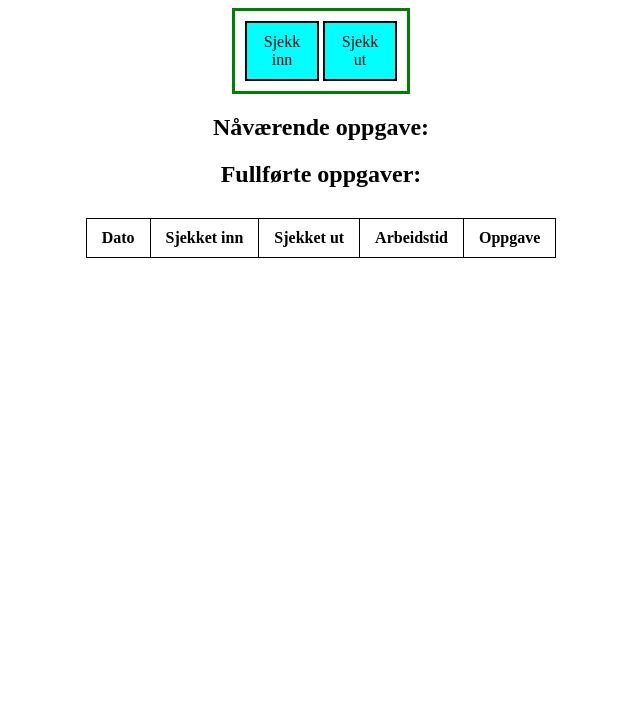
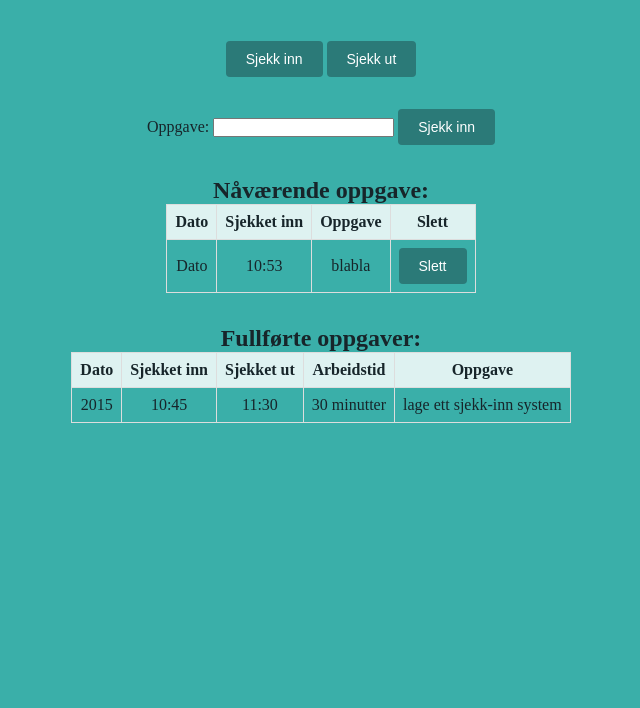
Before and after one commit to simonvea/check_in_system, a plain HTML site: page index.html in a window 1280 px wide. Shown: the part 92-800 px from the top of the page, without its empty margins (319-959 px from the left). Drawn offline with Linux system fonts and the light colour scheme; no server answers.

Commit message:
started styling

```diff
--- a/index.html
+++ b/index.html
@@ -6,24 +6,46 @@
         <link type="text/css" rel="stylesheet" href="stil.css">
     </head>
     <body>
+        <header>
+            <h1>Arbeidslogg</h1>
+        </header>
         <main>
-            <section class="buttons">
-                <div class="button" id="check-in">Sjekk inn</div>
-                <div class="button" id="check-out">Sjekk ut</div>
+            <section class="controls">
+                <button class="button" id="show-check-in">Sjekk inn</button>
+                <button class="button" id="check-out">Sjekk ut</button>
             </section>
-            <section class="currentTask">
-                <h2>Nåværende oppgave: </h2>
-                <table id="currentTask" style="display: none">
+            <section class="check-in">
+                <form>
+                    <label> Oppgave:
+                        <input type=text name="task">
+                    </label>
+                    <button type="sumbit" id="check-in" class="submit" class="button">Sjekk inn</button>
+                </form>
+            </section>
+            <section class="current-task-container">
+                <h2>Nåværende oppgave:</h2>
+                <table id="current-task">
                     <thead>
                         <tr>
                             <th scope="col">Dato</th>
                             <th scope="col">Sjekket inn</th>
                             <th scope="col">Oppgave</th>
+                            <th scope="col">Slett </th>
                             <!-- <th scope="col">Arbeidstid</th> -->
                         </tr>
                     </thead>
                     <tbody>
-
+                        <!-- <template> -->
+                            <tr>
+                                <td>Dato</td>
+                                <td>10:53</td>
+                                <td>blabla</td>
+                                <td>
+                                    <!-- <button type="button" id="check-out" class="button">Sjekk ut</button> -->
+                                    <button class="delete">Slett</button>
+                                </td>
+                            </tr>
+                        <!-- </template> -->
                     </tbody>
                 </table>
 
@@ -41,15 +63,23 @@
                         </tr>
                     </thead>
                     <tbody>
-
+                        <!-- <template> -->
+                            <tr>
+                                <td>2015</td>
+                                <td>10:45</td>
+                                <td>11:30</td>
+                                <td>30 minutter</td>
+                                <td>lage ett sjekk-inn system</td>
+                            </tr>
+                        <!-- </template> -->
                     </tbody>
                 </table>
             </section>
         </main>
     </body>
-    <script src="https://www.gstatic.com/firebasejs/6.0.2/firebase-app.js"></script>
+    <!-- <script src="https://www.gstatic.com/firebasejs/6.0.2/firebase-app.js"></script>
     <script src="https://www.gstatic.com/firebasejs/6.0.2/firebase-firestore.js"></script>
     <script src="firebaseConfig.js"></script>
     <script src="table.js"></script>
-    <script src="main.js"></script>
+    <script src="main.js"></script> -->
 </html>
--- a/main.js
+++ b/main.js
@@ -1,6 +1,7 @@
 
+const showCheckIn = document.getElementById("show-check-in");
+const checkOutButton = document.getElementById("check-out");
 const checkInButton = document.getElementById("check-in");
-const checkOutButton = document.getElementById("check-out");
 
 function addTempTextBeneathButtons(text) {
     const textNode = document.createTextNode(text);
@@ -13,6 +14,7 @@ function checkIn() {
     if(work.length < 1 || work[work.length-1].checkOut != 0) {
         const time = new Date;
         const task = prompt("Hva skal du gjøre?");
+        if(task == "null") return;
         work.push({"checkIn": time, "task": task, "checkOut": 0, "timeSpent": 0});
         addTempTextBeneathButtons("sjekket inn!");
         updateCurrentTable(work[work.length-1]);
@@ -68,5 +70,6 @@ function calculateWorkTime (start, end) {
 };
 
 //eventlisteners for buttons
+showCheckIn.addEventListener("click", );
 checkInButton.addEventListener("click", checkIn);
 checkOutButton.addEventListener("click", checkOut);
--- a/stil.css
+++ b/stil.css
@@ -1,36 +1,103 @@
+*, *:before, *:after {
+    box-sizing: border-box;
+    margin: 0;
+    padding: 0;
+}
+
+html {
+    background-color: #3AAFA9;
+    color: #17252A;
+}
+
+header {
+    text-align: center;
+    padding: 5vh;
+}
+
+
 main {
-    margin-top: 100px;
+    display: flex;
+    flex-direction: column;
+    justify-content: center;
     text-align: center;
 }
-.buttons {
-    margin: auto;
-    width: 152px;
-    border: 3px solid green;
-    padding: 10px;
+
+/*
+==========================
+======== Sections ========
+==========================
+ */
+
+section {
+    padding: 2vh;
 }
 
-.button {
-    margin: auto;
-    width: 50px;
-    border: 2px solid black;
-    padding: 10px;
-    background-color: aqua;
-    display: inline-block;
+.controls {
+    /* margin: 0 0 3vh; */
 }
+
+/*
+=========================
+======= Table ===========
+=========================
+ */
 
 table {
     border-collapse: collapse;
+    border: none;
+    margin-top: 30px;
     margin: auto;
-    margin-top: 30px;
 }
 
-th,
-td {
-    border: 1px solid black;
-    padding: 10px 15px;
+th, td {
+    border: 1px solid #ddd;
+    padding: 8px;
 }
 
-.update-table {
-    font-size: 15px;
-    color: red;
+th {
+    text-align: center;
+    background-color: #DEF2F1;
 }
+
+/* tr:nth-child(even) {
+    background-color: #DEF2F1;
+} */
+
+tr:hover {
+    background-color: #f5f5f5;
+}
+
+
+/*
+=========================
+======== Buttons ========
+=========================
+ */
+
+button {
+    background-color: #2B7A78;
+    border: none;
+    color: #FEFFFF;
+    padding: 10px 20px;
+    text-align: center;
+    text-decoration: none;
+    display: inline-block;
+    font-size: 14px;
+    border-radius: 4px;
+    transition-duration: 0.4s;
+}
+
+button:hover {
+    cursor: pointer;
+    background-color: #DEF2F1;
+    color: #17252A;
+}
+
+button:active {
+    box-shadow: 1px 1px inset;
+}
+
+.disabled {
+    opacity: 0.6;
+    cursor: not-allowed;
+  }
--- a/table.js
+++ b/table.js
@@ -11,11 +11,11 @@ tasksRef.get().then((querySnapshot) => {
         task.checkOut = task.checkOut.toDate();
         work.push(task);
     });
+    work.sort((a, b) => a.checkIn > b.checkIn ? 1 : -1);
     createTasksTable();
 });
 
 function createTasksTable() {
-    work.sort((a, b) => a.checkIn > b.checkIn ? 1 : -1);
     work.forEach(task => createNewTaskRow(task))
 }
 
```
